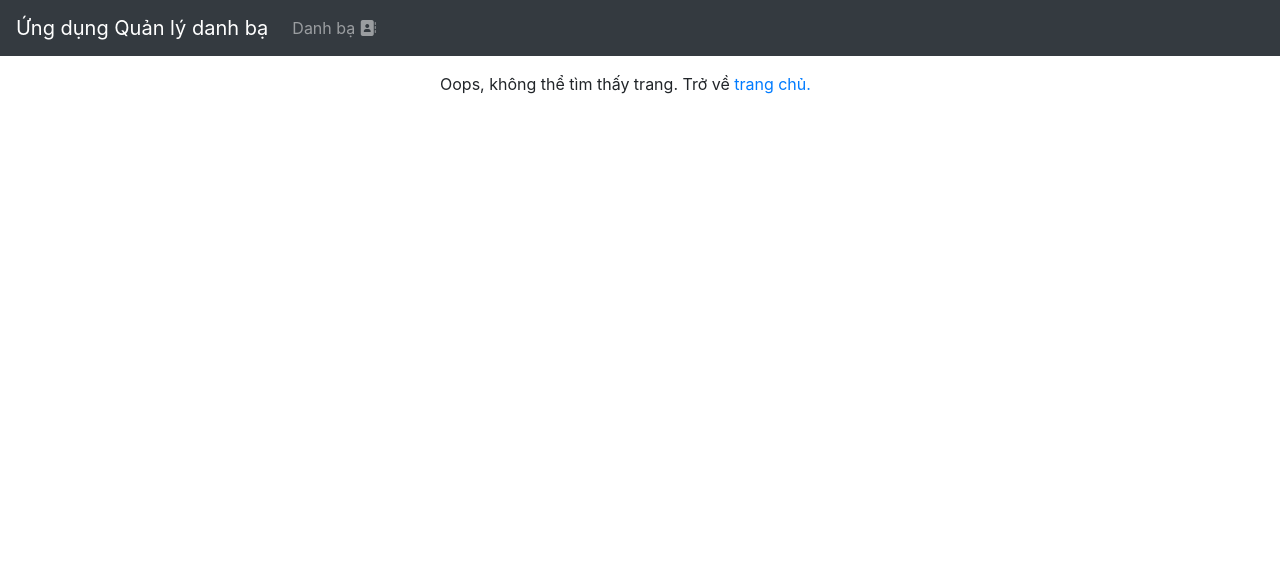
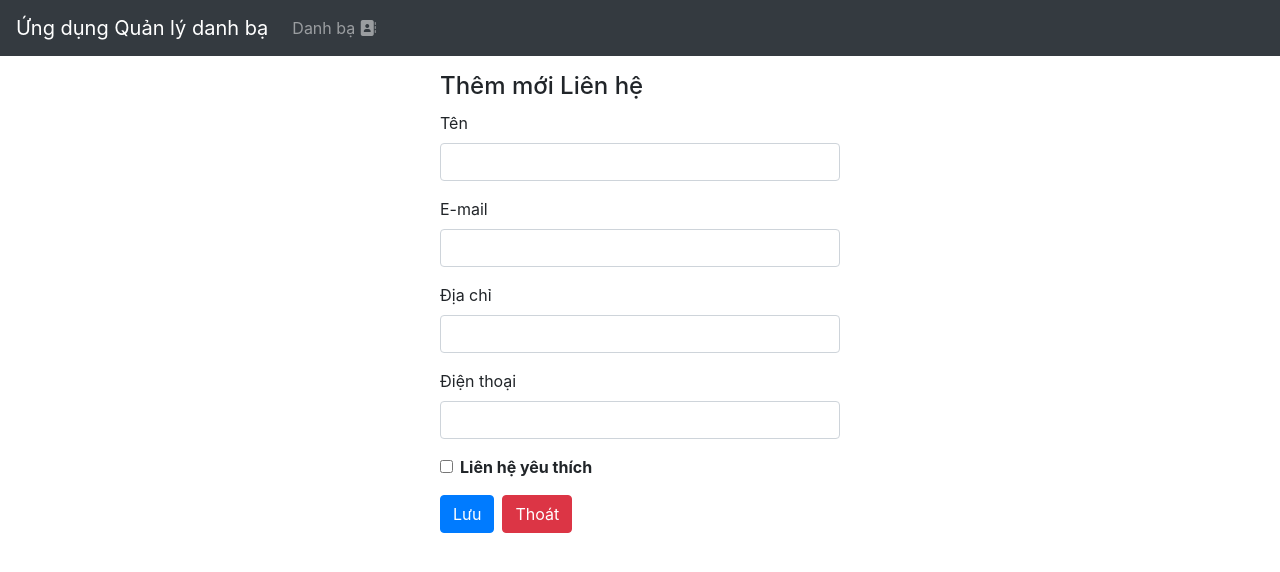
Before and after one commit to TranDuyKhanh993/DC23V7X211-TranDuyKhanh-Frontend, a Vue app: page /contacts/new in a window 1280 px wide. Shown: the top 572 px of the page. Built offline with nearby package versions, Linux system fonts and the light colour scheme; no server answers.

Commit message:
Tao trang them moi lien he

```diff
--- a/src/components/ContactForm.vue
+++ b/src/components/ContactForm.vue
@@ -85,7 +85,7 @@
         },
         Cancel() {
             const reply = window.confirm('You have unsaved changes! Do you want to leave ? ')
-if (!reply) {
+        if (!reply) {
                 // stay on the page if
                 // user clicks 'Cancel'
                 return false
--- a/src/router/index.js
+++ b/src/router/index.js
@@ -17,6 +17,12 @@
     component: () => import("@/views/ContactEdit.vue"),
     props: true // Truyền các biến trong $route.params vào làm props
     },
+    {
+    path: "/contacts/new",
+    name: "contact.add",
+    component: () => import("@/views/ContactForm.vue"),
+    props: { id: null }, // Đặt id = null khi thêm mới
+  },
 ];
 const router = createRouter({
     history: createWebHistory(import.meta.env.BASE_URL),
--- /dev/null
+++ b/src/views/Contactform.vue
@@ -0,0 +1,39 @@
+<template>
+    <div class="page">
+        <h4>Thêm mới Liên hệ</h4>
+        <ContactForm :contact="contact" @submit:contact="create" />
+        <p>{{ message }}</p>
+    </div>
+</template>
+<script>
+import ContactForm from '@/components/ContactForm.vue';
+import contactService from '@/services/contact.service';
+export default {
+    components: {
+        ContactForm,
+    },
+    props: {
+        id: { type: String, required: false },
+    },
+    data() {
+        return {
+            contact: {},
+            message: "",
+        };
+    },
+    methods: {
+        async create(data) {
+            try {
+                await contactService.create(data);
+                alert('Thêm liên hệ mới thành công!.');
+                this.$router.push({ name: "contactbook" });
+            } catch (error) {
+                console.log(error);
+            }
+        }
+    },
+    created() {
+        this.message = "";
+    },
+};
+</script>
```
